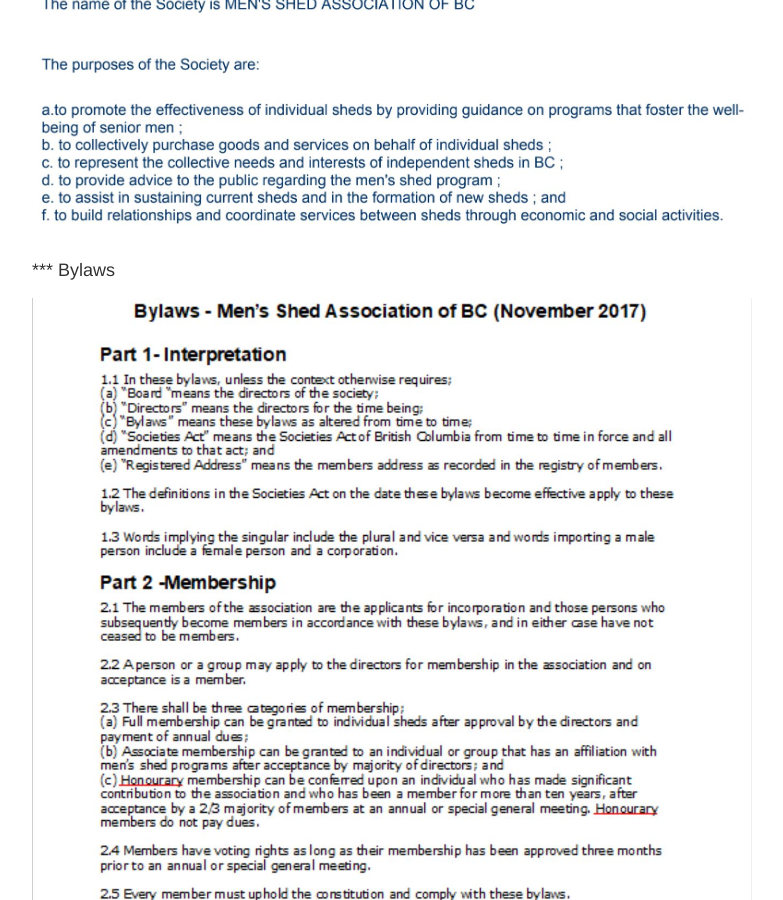
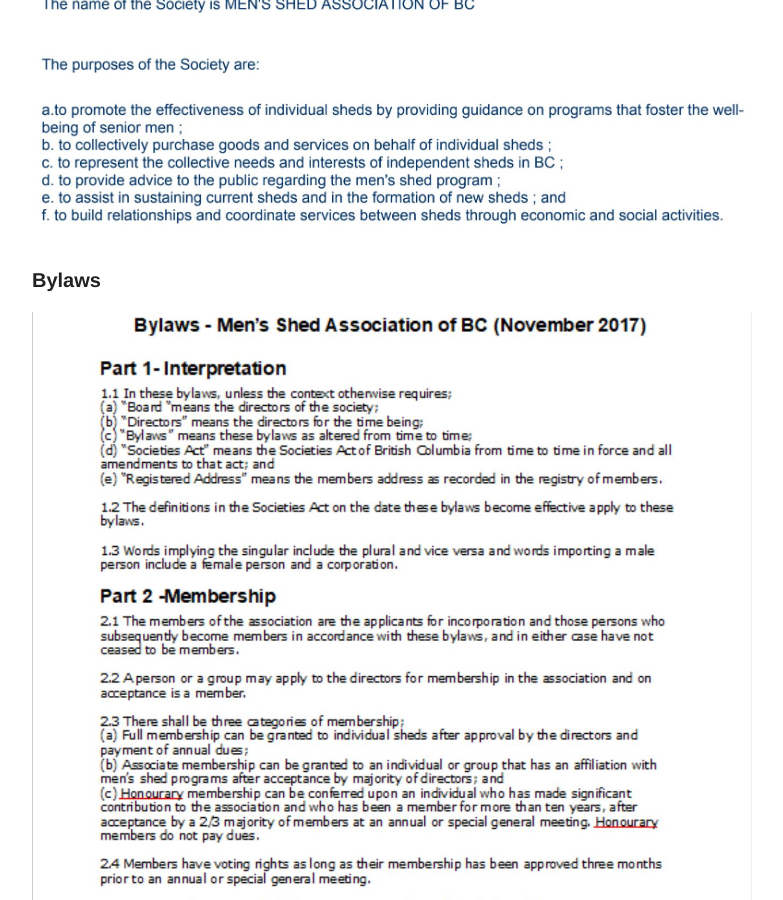
Before and after one commit to bcmensshed/bcmensshed.github.io, a Jekyll site: the page built from about.md, in a window 1280 px wide and 900 px high, scrolled down 503 px. Shown: the whole window, without its empty margins (248-1031 px from the left). Built offline with Jekyll 4.4.1, drawn with Linux system fonts in a browser that asks for light colours.

```diff
--- a/about.md
+++ b/about.md
@@ -7,7 +7,7 @@ excerpt_separator: <!--more-->
 
 ![_config.yml]({{ site.baseurl }}/images/Constitution.JPG)
 
-*** Bylaws
+### Bylaws
 
 ![_config.yml]({{ site.baseurl }}/images/Bylaw1.JPG)
 
```
